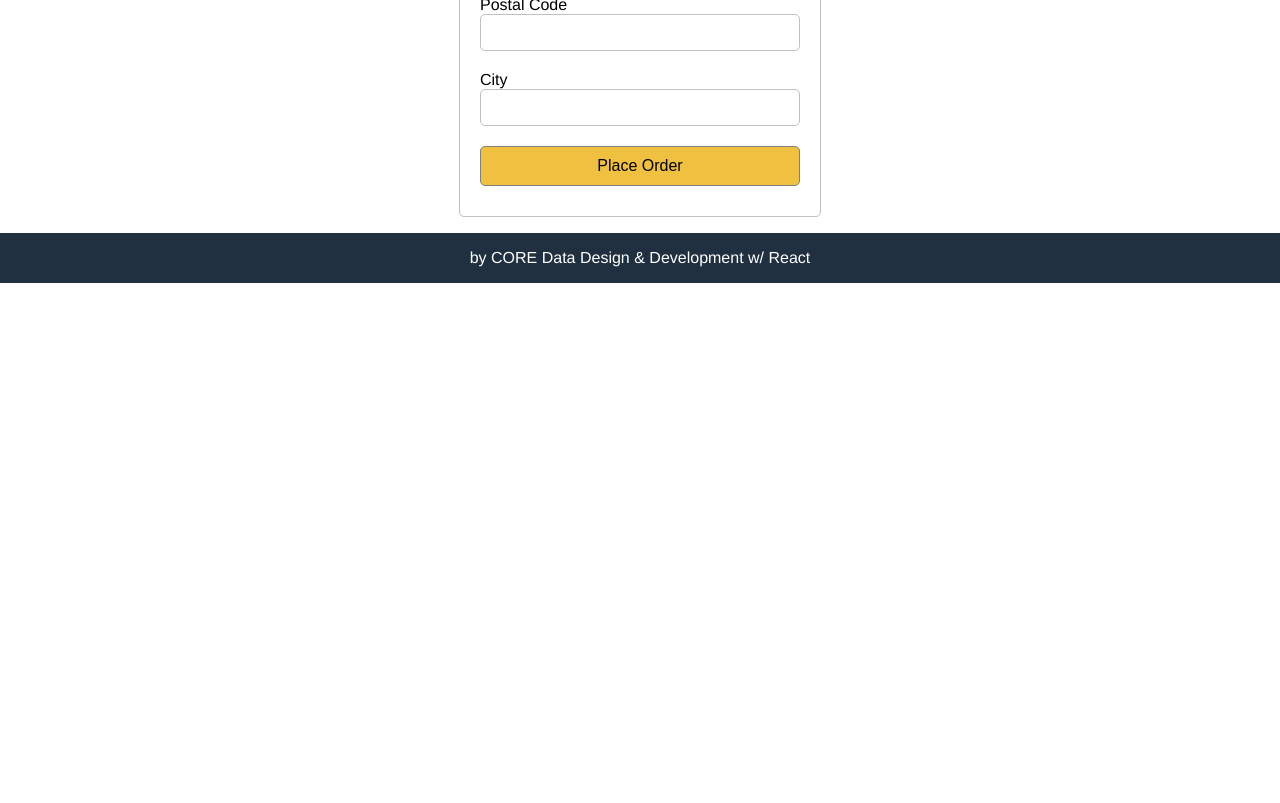
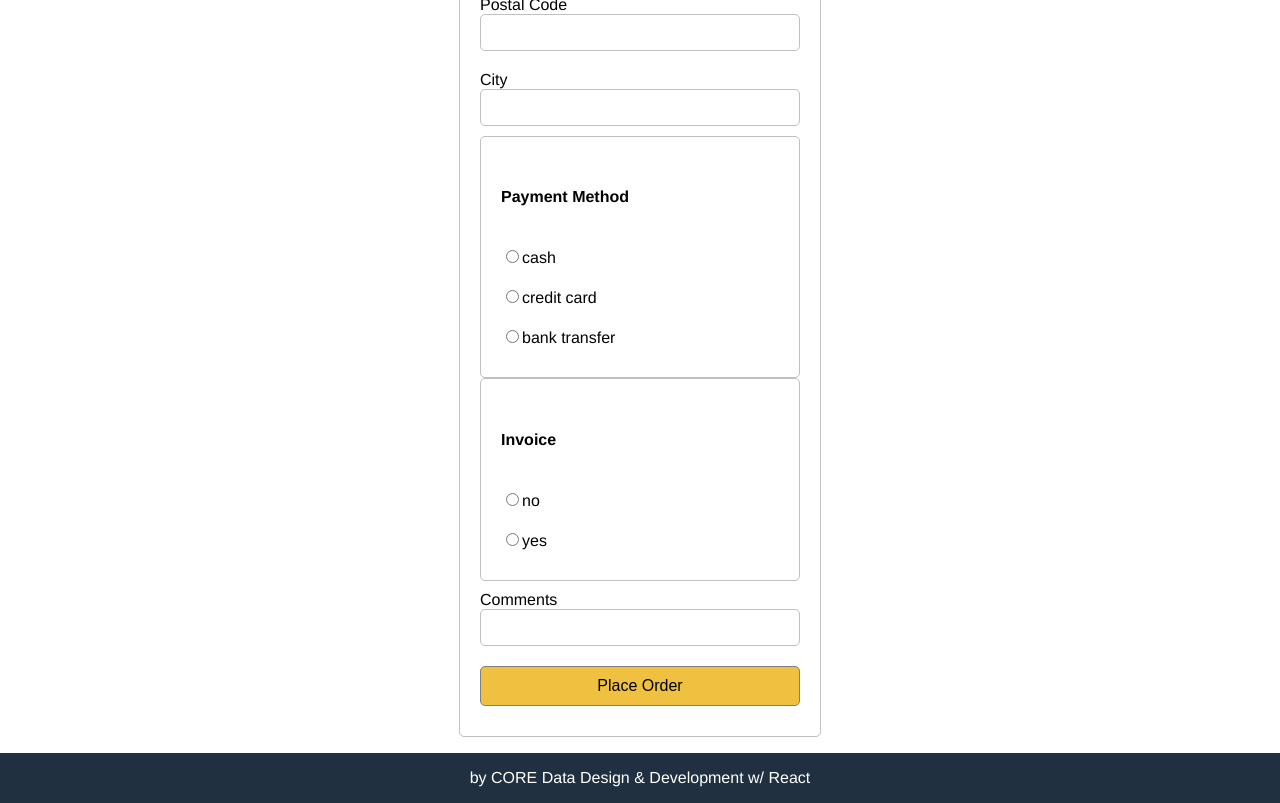
Before and after one commit to fernandonavarro-dev/PivotTables, a React (Create React App) app: page /shipping in a window 1280 px wide. Shown: the part 540-1343 px from the top of the page. Before the commit the page ends 823 px from the top, so only its background shows below. Built offline with nearby package versions, Linux system fonts and the light colour scheme; the HTML template or start-up script is replaced by a standard one.

Commit message:
Improved shipping screen

```diff
--- a/src/Screens/ShippingScreen.js
+++ b/src/Screens/ShippingScreen.js
@@ -12,12 +12,15 @@ function ShippingScreen(props) {
     const [colony, setColony] = useState('')
     const [city, setCity] = useState('');
     const [zip, setZip] = useState('');
+    const [paymentMethod, setPaymentMethod] = useState(null)
+    const [invoice, setInvoice] = useState(false)
+    const [comments, setComments] = useState('')
 
     const dispatch = useDispatch();
 
     const submitHandler = (e) => {
         e.preventDefault();
-        dispatch(saveShipping({ customerName, customerTel, address, colony, city, zip }));
+        dispatch(saveShipping({ customerName, customerTel, address, colony, city, zip, paymentMethod, comments, invoice }));
         props.history.push('delivery');
     }
     return <div>
@@ -70,6 +73,96 @@ function ShippingScreen(props) {
                         <input type="text" name="city" id="city" onChange={(e) => setCity(e.target.value)}>
                         </input>
                     </li>
+                    <div className="form">
+                        <ul className="form-container">
+                            <li>
+                                <h4>Payment Method</h4>
+                            </li>
+
+                            <li>
+                                <div>
+                                    <input
+                                        type="radio"
+                                        name="paymentMethod"
+                                        id="paymentMethod"
+                                        value="cash"
+                                        onChange={(e) => setPaymentMethod(e.target.value)}
+                                    ></input>
+                                    <label htmlFor="paymentMethod">cash</label>
+                                </div>
+                            </li>
+                            <li>
+                                <div>
+                                    <input
+                                        type="radio"
+                                        name="paymentMethod"
+                                        id="paymentMethod"
+                                        value="creditCard"
+                                        onChange={(e) => setPaymentMethod(e.target.value)}
+                                    ></input>
+                                    <label htmlFor="paymentMethod">credit card</label>
+                                </div>
+                            </li>
+                            <li>
+                                <div>
+                                    <input
+                                        type="radio"
+                                        name="paymentMethod"
+                                        id="paymentMethod"
+                                        value="bankTransfer"
+                                        onChange={(e) => setPaymentMethod(e.target.value)}
+                                    ></input>
+                                    <label htmlFor="paymentMethod">bank transfer</label>
+                                </div>
+                            </li>
+
+                        </ul>
+
+                    </div>
+                    <div className="form">
+                        <ul className="form-container">
+                            <li>
+                                <h4>Invoice</h4>
+                            </li>
+
+                            <li>
+                                <div>
+                                    <input
+                                        type="radio"
+                                        name="invoice"
+                                        id="invoice"
+                                        value={false}
+                                        onChange={(e) => setInvoice(e.target.value)}
+                                    ></input>
+                                    <label htmlFor="invoice">no</label>
+                                </div>
+                            </li>
+                            <li>
+                                <div>
+                                    <input
+                                        type="radio"
+                                        name="invoice"
+                                        id="invoice"
+                                        value={true}
+                                        onChange={(e) => setInvoice(e.target.value)}
+                                    ></input>
+                                    <label htmlFor="invoice">yes</label>
+                                </div>
+                            </li>
+
+                        </ul>
+
+                    </div>
+
+                    <div>
+                        <li>
+                            <label htmlFor="comments">
+                                Comments
+          </label>
+                            <input type="text" name="comments" id="comments" onChange={(e) => setComments(e.target.value)}>
+                            </input>
+                        </li>
+                    </div>
 
                     <li>
                         <button type="submit" className="button primary">Place Order</button>
```
Also changed, not shown: src/Screens/FinalizeOrderScreen.js (added, +137 -0 lines).
